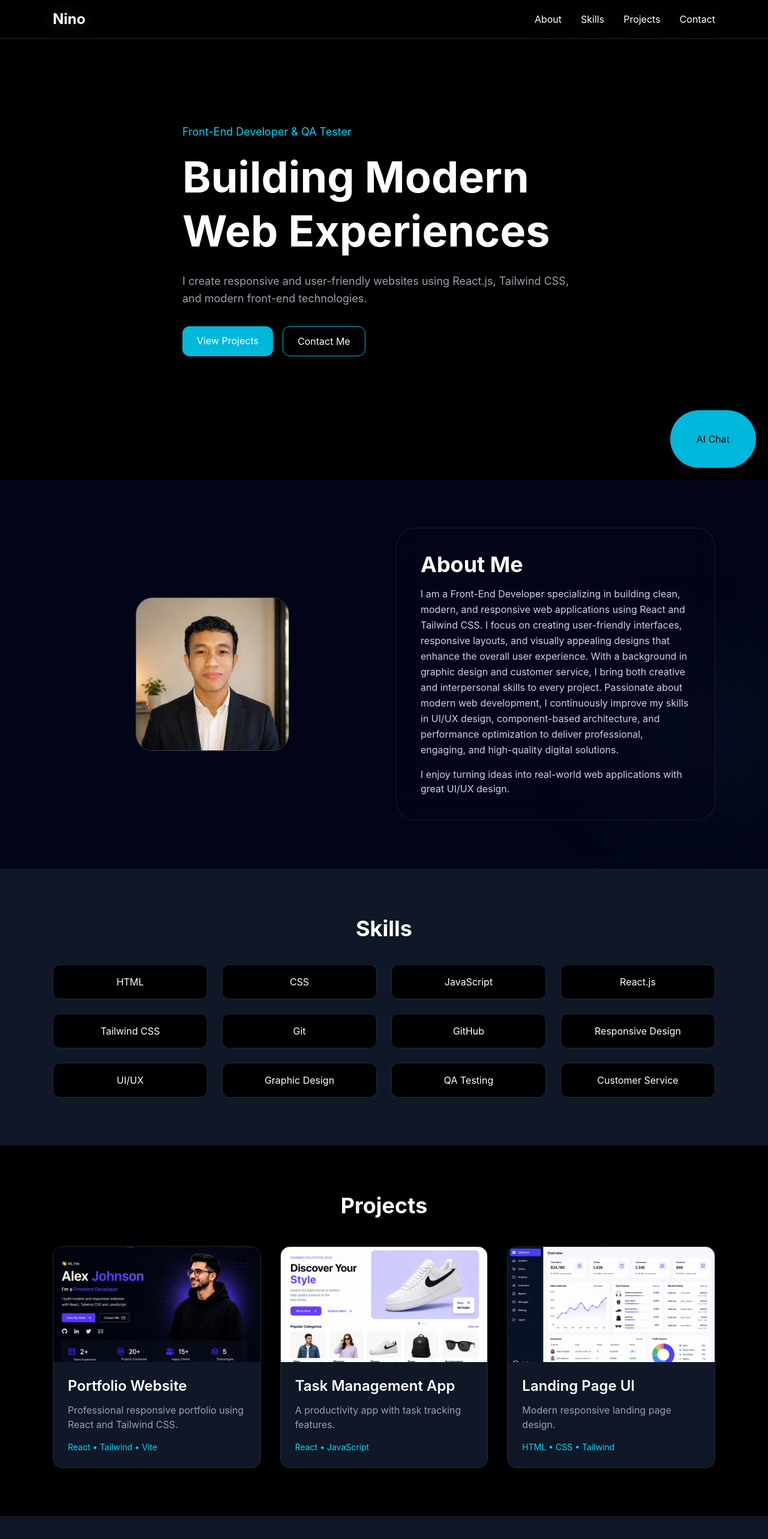
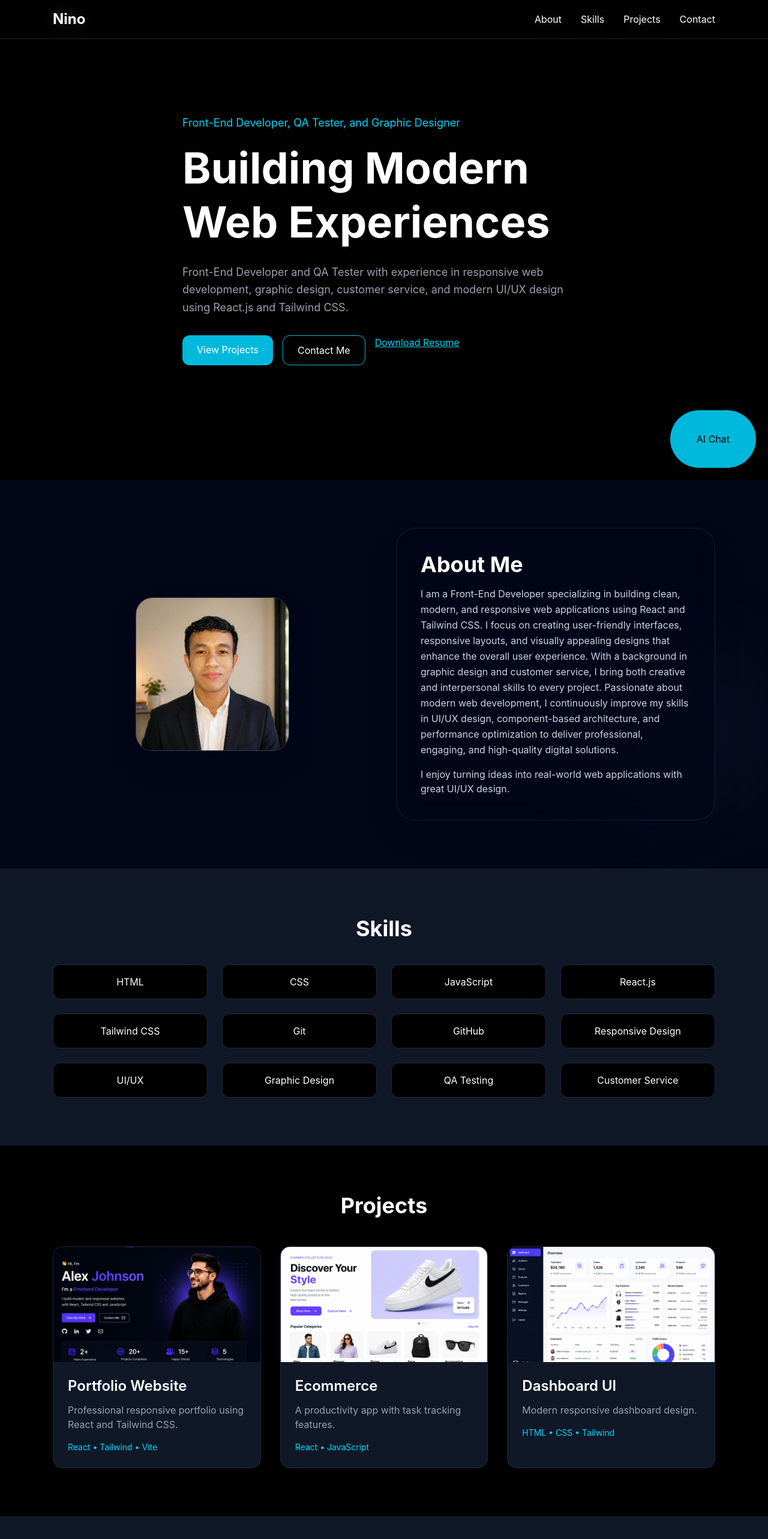
Before and after one commit to ninoverdejo18/my-portfolio, a React (Vite) app: page / in a window 1280 px wide. Shown: the top 2566 px of the page at 60% size. Built offline with nearby package versions, Linux system fonts and the light colour scheme.

Commit message:
Added professional portfolio updates

```diff
--- a/src/sections/Hero.jsx
+++ b/src/sections/Hero.jsx
@@ -5,7 +5,7 @@ function Hero() {
       <div className="max-w-6xl mx-auto px-6">
 
         <p className="text-cyan-400 text-lg mb-4">
-          Front-End Developer & QA Tester
+          Front-End Developer, QA Tester, and Graphic Designer
         </p>
 
         <h1 className="text-5xl md:text-7xl font-bold leading-tight mb-6">
@@ -14,8 +14,7 @@ function Hero() {
         </h1>
 
         <p className="text-gray-400 max-w-2xl text-lg leading-relaxed">
-          I create responsive and user-friendly websites using React.js,
-          Tailwind CSS, and modern front-end technologies.
+          Front-End Developer and QA Tester with experience in responsive web development, graphic design, customer service, and modern UI/UX design using React.js and Tailwind CSS.
         </p>
 
         <div className="flex gap-4 mt-8 flex-wrap">
@@ -33,7 +32,13 @@ function Hero() {
           >
             Contact Me
           </a>
-
+            <a
+             href="/resume.pdf"
+            target="_blank"
+            className="text-cyan-400 underline"
+            >
+            Download Resume
+           </a>
         </div>
 
       </div>
--- a/src/sections/Projects.jsx
+++ b/src/sections/Projects.jsx
@@ -12,14 +12,14 @@ function Projects() {
       image: portfolioImage,
     },
     {
-      title: "Task Management App",
+      title: "Ecommerce",
       description: "A productivity app with task tracking features.",
       tech: "React • JavaScript",
       image: ecommerceImage, // placeholder image (you can replace later)
     },
     {
-      title: "Landing Page UI",
-      description: "Modern responsive landing page design.",
+      title: "Dashboard UI",
+      description: "Modern responsive dashboard design.",
       tech: "HTML • CSS • Tailwind",
       image: dashboardImage, // placeholder image (you can replace later)
     },
```
Also changed, not shown: 1 other file (tests, documents, lock files or other folders).
